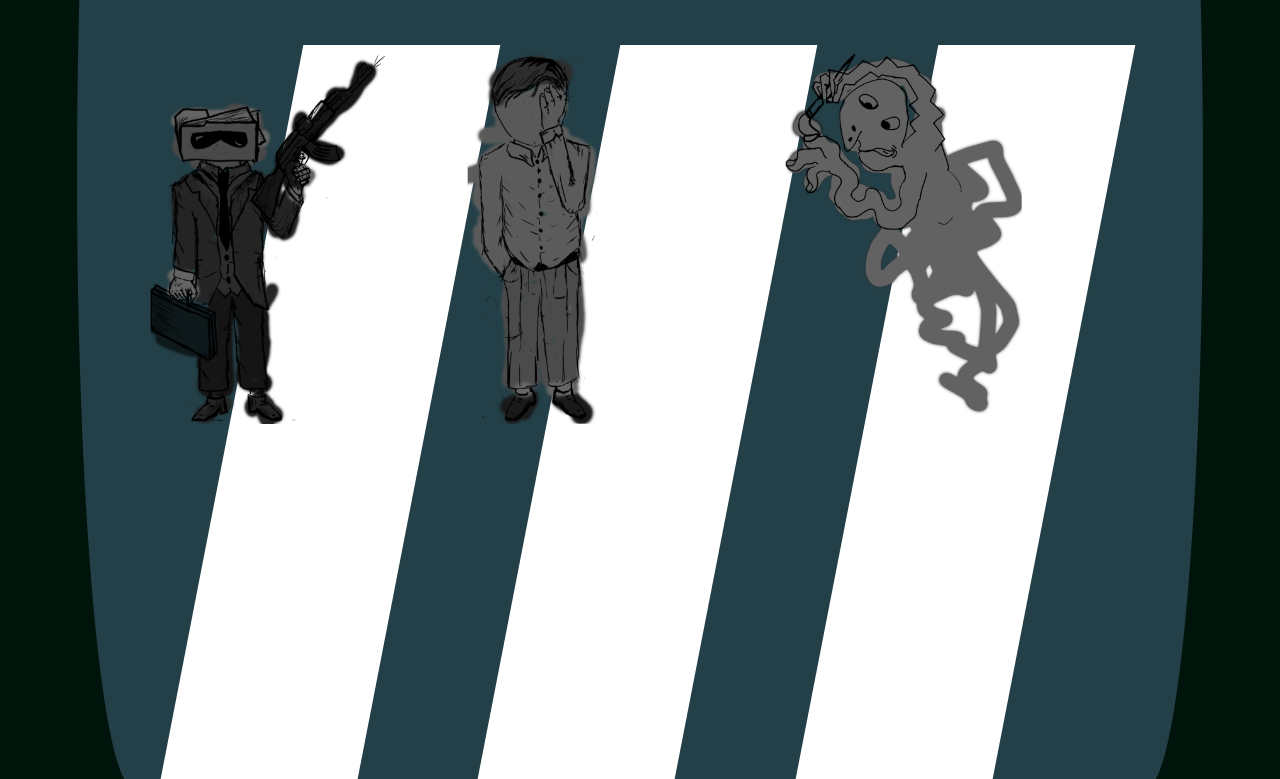
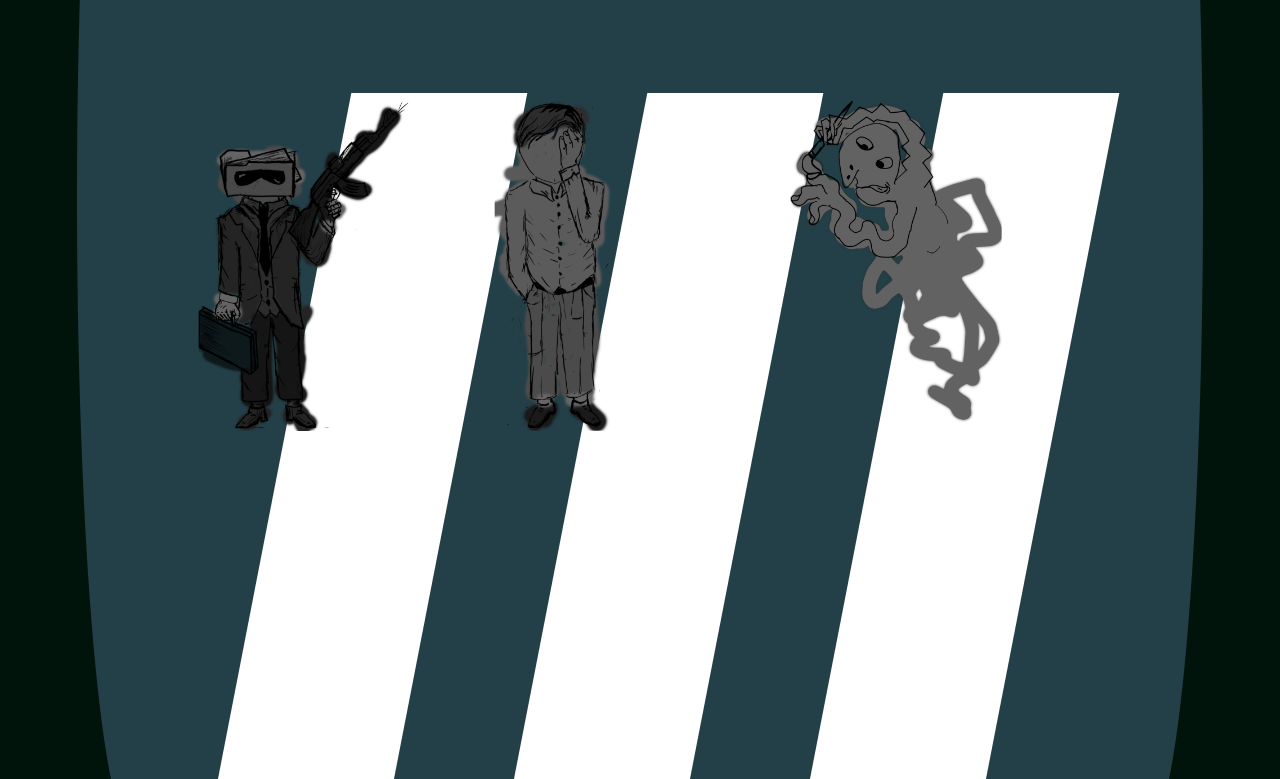
Before and after one commit to ZackBradshaw/zackwebsite, a Gatsby site: page / in a window 1280 px wide. Shown: the part 771-1550 px from the top of the page. Built offline with nearby package versions, Linux system fonts and the light colour scheme; Gatsby itself is replaced by a stand-in of ours.

Commit message:
Update index.js

```diff
--- a/src/pages/index.js
+++ b/src/pages/index.js
@@ -11,7 +11,8 @@ const IndexPage = () => (
   <Layout>
     <SEO title="Home" />
     <section className="hero is-light is-bol is-fullheight" >
-      <div className="padding-top-4em " id="tv">
+      <div className="hero-body" id="tv">
+        <div className="padding-top-4em " >
           <div className="section">
             <div className="container">
               <p className="giant-text retro-font retro-text-shadow has-text-centered">Select your character</p>
@@ -58,6 +59,7 @@ const IndexPage = () => (
             </div>
           </div>
         </div>
+      </div>
     </section>
   </Layout>
 )
```
Lines whose indentation alone changed are shown as unchanged.
